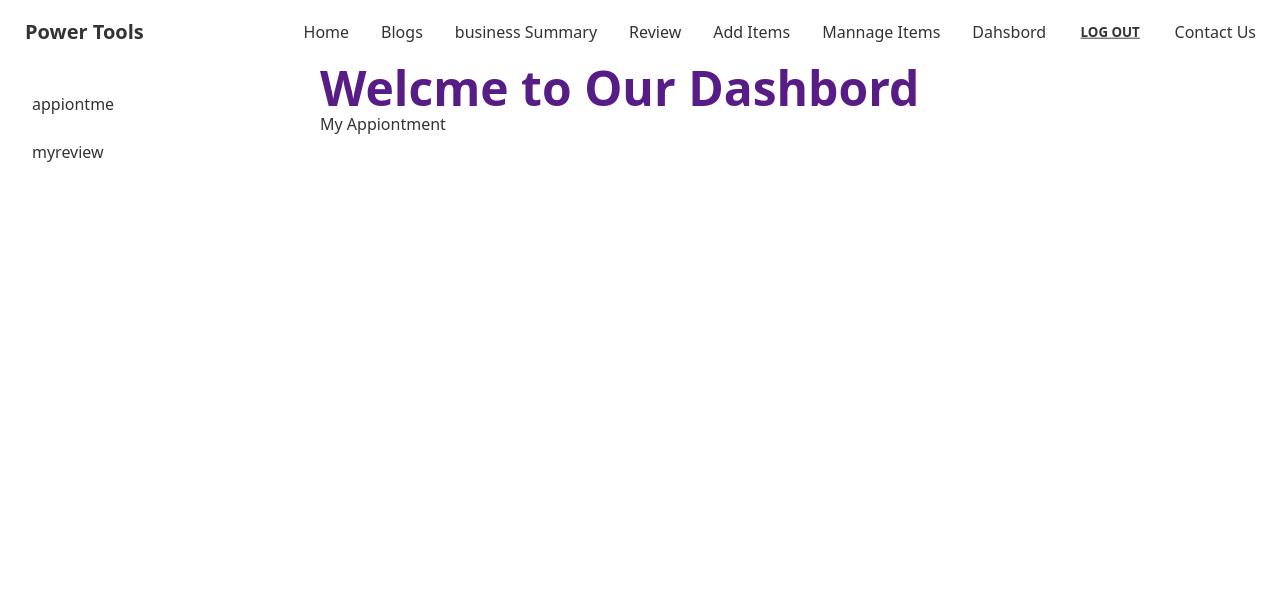
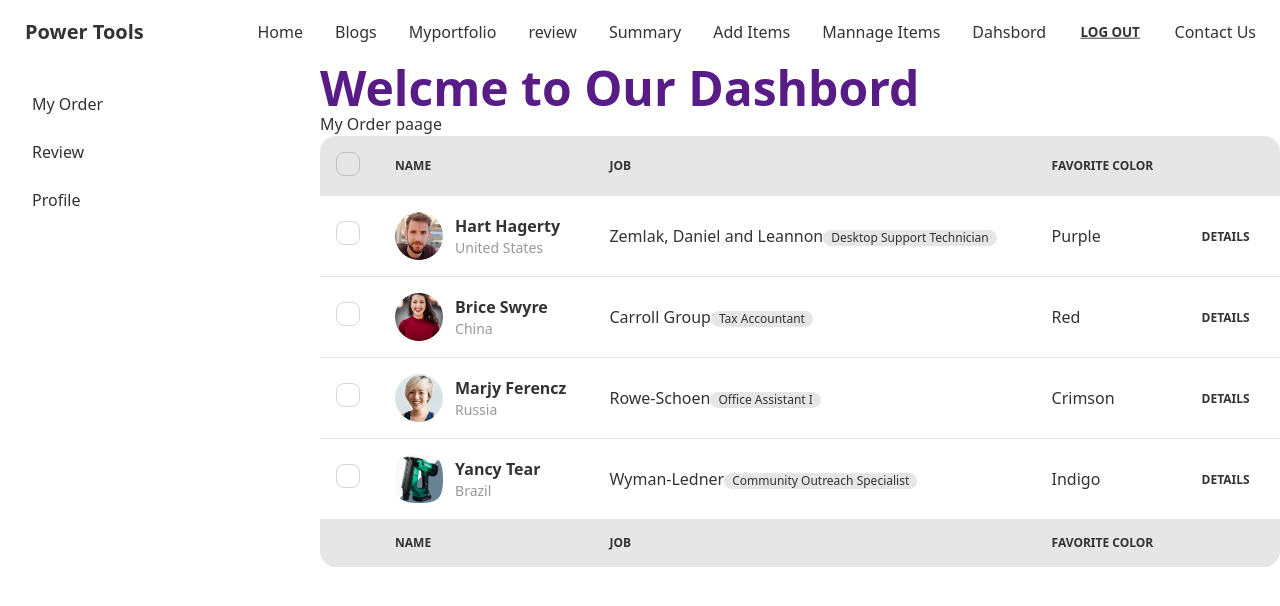
Before and after one commit to mojahid20/upassignment-twelve, a React (Create React App) app: page /Dashbord in a window 1280 px wide. Shown: the top 606 px of the page. Built offline with nearby package versions, Linux system fonts and the light colour scheme; no server answers; sample sign-in values are in the browser's storage.

Commit message:
add dashbord desing

```diff
--- a/src/App.js
+++ b/src/App.js
@@ -7,7 +7,9 @@ import Checkout from './Pages/Checkout/Checkout';
 import Appiontment from './Pages/Dashbord/Appiontment';
 import Blogs from './Pages/Dashbord/Blogs';
 import Dashbord from './Pages/Dashbord/Dashbord';
+import Myportfolio from './Pages/Dashbord/Myportfolio';
 import Myreview from './Pages/Dashbord/Myreview';
+import Profile from './Pages/Dashbord/Profile';
 import Home from './Pages/Home/Home';
 import PartsDatiles from './Pages/Home/PartsDatiles';
 
@@ -32,6 +34,7 @@ function App() {
         <Route path="/SignUp" element={<SignUp />} />
         <Route path="/summary" element={<Summary />} />
         <Route path="/blogs" element={<Blogs />} />
+        <Route path="/Myportfolio" element={<Myportfolio />} />
         <Route path='/checkout/:partsId' element={
           <RequireAuth>
             <Checkout />
@@ -54,6 +57,7 @@ function App() {
         } >
         <Route index element={<Appiontment />}></Route>
         <Route path='review' element={<Myreview />}></Route>
+        <Route path='profile' element={<Profile />}></Route>
         </Route>
 
 
--- a/src/Pages/Dashbord/Appiontment.js
+++ b/src/Pages/Dashbord/Appiontment.js
@@ -1,11 +1,166 @@
-import React from 'react';
+import React from "react";
+import people1 from '../../Assete/Image/people1.png'
+import people2 from '../../Assete/Image/people2.png'
+import people3 from '../../Assete/Image/people3.png'
+import tool from '../../Assete/Image/tool.jpg'
 
 const Appiontment = () => {
-    return (
-        <div>
-            <h3>My Appiontment</h3>
-        </div>
-    );
+  return (
+    <div>
+      <h3>My Order paage</h3>
+      <div class="overflow-x-auto w-full">
+  <table class="table w-full">
+
+    <thead>
+      <tr>
+        <th>
+          <label>
+            <input type="checkbox" class="checkbox" />
+          </label>
+        </th>
+        <th>Name</th>
+        <th>Job</th>
+        <th>Favorite Color</th>
+        <th></th>
+      </tr>
+    </thead>
+    <tbody>
+
+      <tr>
+        <th>
+          <label>
+            <input type="checkbox" class="checkbox" />
+          </label>
+        </th>
+        <td>
+          <div class="flex items-center space-x-3">
+            <div class="avatar">
+              <div class="mask mask-squircle w-12 h-12">
+                <img src={people1} alt="Avatar Tailwind CSS Component" />
+              </div>
+            </div>
+            <div>
+              <div class="font-bold">Hart Hagerty</div>
+              <div class="text-sm opacity-50">United States</div>
+            </div>
+          </div>
+        </td>
+        <td>
+          Zemlak, Daniel and Leannon
+
+          <span class="badge badge-ghost badge-sm">Desktop Support Technician</span>
+        </td>
+        <td>Purple</td>
+        <th>
+          <button class="btn btn-ghost btn-xs">details</button>
+        </th>
+      </tr>
+
+      <tr>
+        <th>
+          <label>
+            <input type="checkbox" class="checkbox" />
+          </label>
+        </th>
+        <td>
+          <div class="flex items-center space-x-3">
+            <div class="avatar">
+              <div class="mask mask-squircle w-12 h-12">
+                <img src={people2} alt="Avatar Tailwind CSS Component" />
+              </div>
+            </div>
+            <div>
+              <div class="font-bold">Brice Swyre</div>
+              <div class="text-sm opacity-50">China</div>
+            </div>
+          </div>
+        </td>
+        <td>
+          Carroll Group
+
+          <span class="badge badge-ghost badge-sm">Tax Accountant</span>
+        </td>
+        <td>Red</td>
+        <th>
+          <button class="btn btn-ghost btn-xs">details</button>
+        </th>
+      </tr>
+
+      <tr>
+        <th>
+          <label>
+            <input type="checkbox" class="checkbox" />
+          </label>
+        </th>
+        <td>
+          <div class="flex items-center space-x-3">
+            <div class="avatar">
+              <div class="mask mask-squircle w-12 h-12">
+                <img src={people3}alt="Avatar Tailwind CSS Component" />
+              </div>
+            </div>
+            <div>
+              <div class="font-bold">Marjy Ferencz</div>
+              <div class="text-sm opacity-50">Russia</div>
+            </div>
+          </div>
+        </td>
+        <td>
+          Rowe-Schoen
+
+          <span class="badge badge-ghost badge-sm">Office Assistant I</span>
+        </td>
+        <td>Crimson</td>
+        <th>
+          <button class="btn btn-ghost btn-xs">details</button>
+        </th>
+      </tr>
+
+      <tr>
+        <th>
+          <label>
+            <input type="checkbox" class="checkbox" />
+          </label>
+        </th>
+        <td>
+          <div class="flex items-center space-x-3">
+            <div class="avatar">
+              <div class="mask mask-squircle w-12 h-12">
+                <img src={tool} alt="Avatar Tailwind CSS Component" />
+              </div>
+            </div>
+            <div>
+              <div class="font-bold">Yancy Tear</div>
+              <div class="text-sm opacity-50">Brazil</div>
+            </div>
+          </div>
+        </td>
+        <td>
+          Wyman-Ledner
+
+          <span class="badge badge-ghost badge-sm">Community Outreach Specialist</span>
+        </td>
+        <td>Indigo</td>
+        <th>
+          <button class="btn btn-ghost btn-xs">details</button>
+        </th>
+      </tr>
+    </tbody>
+
+    <tfoot>
+      <tr>
+        <th></th>
+        <th>Name</th>
+        <th>Job</th>
+        <th>Favorite Color</th>
+        <th></th>
+      </tr>
+    </tfoot>
+
+  </table>
+  </div>
+    </div>
+  );
 };
 
 export default Appiontment;
--- a/src/Pages/Dashbord/Dashbord.js
+++ b/src/Pages/Dashbord/Dashbord.js
@@ -16,8 +16,9 @@ const Dashbord = () => {
     <label for="my-drawer-2" class="drawer-overlay"></label>
     <ul class="menu p-4 overflow-y-auto w-80 bg-base-100 text-base-content">
       {/* <!-- Sidebar content here --> */}
-      <li><Link to='/dashbord'>appiontme</Link></li>
-      <li><Link to='/dashbord/review'> myreview</Link></li>
+      <li><Link to='/dashbord'>My Order</Link></li>
+      <li><Link to='/dashbord/review'> Review</Link></li>
+      <li><Link to='/dashbord/profile'> Profile</Link></li>
     </ul>
 
   </div>
--- /dev/null
+++ b/src/Pages/Dashbord/Myportfolio.js
@@ -0,0 +1,25 @@
+import React from "react";
+
+const Myportfolio = () => {
+  return (
+    // <div className='text-center mt-10'>
+    //     <h1 className='text-2xl' >This is my protfolio</h1>
+    // </div>
+    <div className="flex justify-center items-center">
+      <div class="card w-96 bg-neutral text-neutral-content text-center mt-10">
+        <div class="card-body items-center text-center">
+          <h1 className="text-3xl">This is my protfolio</h1>
+          <h2>Name : MD. Mozahidul Islam</h2>
+          <h2>Email : <a href="#">mojahid319@gmail.com</a></h2>
+          <p>H,S,C Pused from madrasha Bord</p>
+          <p>I know Computer sinc 2010, but recently i getherd HTML,CSS, JS,
+              and i have leared Ract js in this course .
+          </p>
+
+        </div>
+      </div>
+    </div>
+  );
+};
+
+export default Myportfolio;
--- a/src/Pages/Home/Services.js
+++ b/src/Pages/Dashbord/Profile.js
@@ -1,11 +1,11 @@
 import React from 'react';
 
-const Services = () => {
+const Profile = () => {
     return (
         <div>
-
+            <h1>My profile</h1>
         </div>
     );
 };
 
-export default Services;
+export default Profile;
--- a/src/Pages/Home/Review.js
+++ b/src/Pages/Home/Review.js
@@ -2,10 +2,10 @@ import React from "react";
 
 const Review = ({ review }) => {
   return (
-    <div id="review" class="card lg-max-w-lg bg-base-100 shadow-xl">
+    <div  class="card lg-max-w-lg bg-base-100 shadow-xl">
       <div class="card-body">
 
-        <p>Lorem ipsum, dolor sit amet consectetur adipisicing elit. Sunt dolorem magnam, recusandae nostrum necessitatibus </p>
+        <p>{review.description}</p>
         <div class="flex items-center">
           <div className="avatar">
             <div className="w-16 rounded-full ring ring-primary ring-offset-base-100 mr-4">
@@ -13,7 +13,7 @@ const Review = ({ review }) => {
             </div>
           </div>
           <div>
-              <h4>{review.name}</h4>
+              <h1 className="text-xl">{review.name}</h1>
               <p>{review.location}</p>
           </div>
         </div>
--- a/src/Pages/Home/Summarys.js
+++ b/src/Pages/Home/Summarys.js
@@ -37,18 +37,18 @@ const Summarys = () => {
         },
     ]
     return (
-        <section className='mx-10'style={{
+        <section id='summary' className='mx-10'style={{
 
             background:`url(${banner2})`,
             backgroundSize:'cover',
             backgroundRepeat:'no-repeat',
 
             }}>
-        <div className='text-center text-3xl mt-5'>
+        <div  className='text-center text-3xl mt-5'>
              <h3 className='font-bold'>Summary page</h3>
 
          </div>
-         <div className='grid grid-cols-1 md:grid-cols-2 lg:grid-cols-4 gap-5 my-10'>
+         <div  className='grid grid-cols-1 md:grid-cols-2 lg:grid-cols-4 gap-5 my-10'>
               {
              summarys.map(summary => <Summary
              key={summary.id}
--- a/src/Pages/Home/Testimonial.js
+++ b/src/Pages/Home/Testimonial.js
@@ -7,29 +7,29 @@ const Testimonial = () => {
     const reviews=[
         {
             id:1,
-            name:"mojahid",
-            deskcriptio:'',
-            location:'Dhaka',
+            name:"- Romy Taormina, Co-Founder, ",
+            description:'its always a pleasure to work with Will and his team. They are personable, responsive, and results-oriented!',
+            location:'new Delhi',
             img:people1,
         },
         {
             id:2,
-            name:"jamal",
-            deskcriptio:'',
-            location:'Dhaka',
+            name:"- Jody Hansen, CEO ",
+            description:'Your thoughtfulness and support of MPCC is very much appreciated. You are a very dear friend to the Chamber, and I want to assure you that your confidence in MPCC will be justified.',
+            location:'tokio',
             img:people2,
         },
         {
             id:3,
-            name:"hasan",
-            deskcriptio:'',
-            location:'Dhaka',
+            name:"- Sean Jacobs, Sponsor Relations,",
+            description:'Always available to answer any questions. Very knowledgeable about the services they provide. Would recommend to anyone!',
+            location:'Sunfrancisco',
             img:people3,
         },
     ]
     return (
-        <section  className='mx-10'>
-            <div className='text-center my-5'>
+        <section   className='mx-10'>
+            <div id="review" className='text-center my-5'>
             <h3 className='text-3xl text-primary'>Reviews</h3>
             <h4>whats Our Client Say</h4>
             </div>
--- a/src/Pages/Home/Tools.js
+++ /dev/null
@@ -1,20 +0,0 @@
-import React from 'react';
-
-const Tools = () => {
-    return (
-        <div className="card w-96 bg-base-100 shadow-xl">
-  <figure className="px-10 pt-10">
-    <img width={70} src='' alt="Shoes" className="rounded-xl" />
-  </figure>
-  <div className="card-body items-center text-center">
-    <h2 className="card-title">name</h2>
-    <p>If a dog chews shoes whose shoes does he choose?</p>
-    <div className="card-actions">
-
-    </div>
-  </div>
-</div>
-    );
-};
-
-export default Tools;
--- a/src/Pages/Shared/Navbar.js
+++ b/src/Pages/Shared/Navbar.js
@@ -14,8 +14,10 @@ const Navbar = () => {
     const menuitems= <>
       <li><Link to="/">Home</Link></li>
       <li><Link to="/blogs">Blogs</Link></li>
-      <li><Link to="/business Summary">business Summary</Link></li>
-      <li><Link to="/review">Review</Link></li>
+      <li><Link to="/Myportfolio">Myportfolio</Link></li>
+
+      <li><a href="#review">review</a></li>
+      <li><a href="#Summary"> Summary</a></li>
       {
         user && <>
         <li><Link to="/Addservice">Add Items</Link></li>
```
Also changed, not shown: src/Pages/Dashbord/Blogs.js (+43 -5 lines), src/Assete/icon/youtuber-2838945_960_720.jpg (added).
